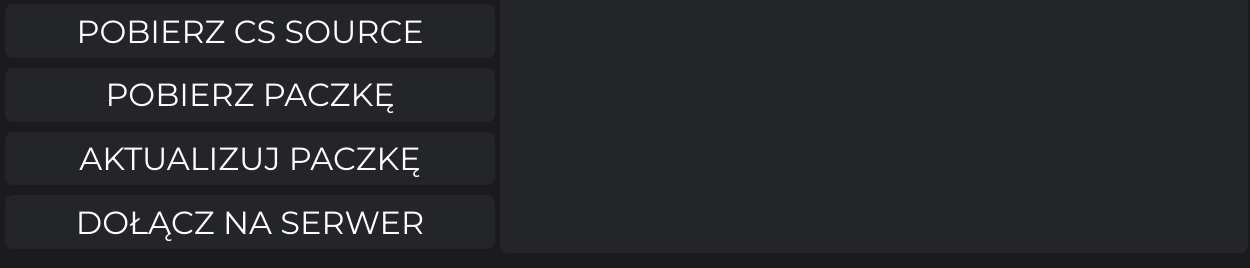
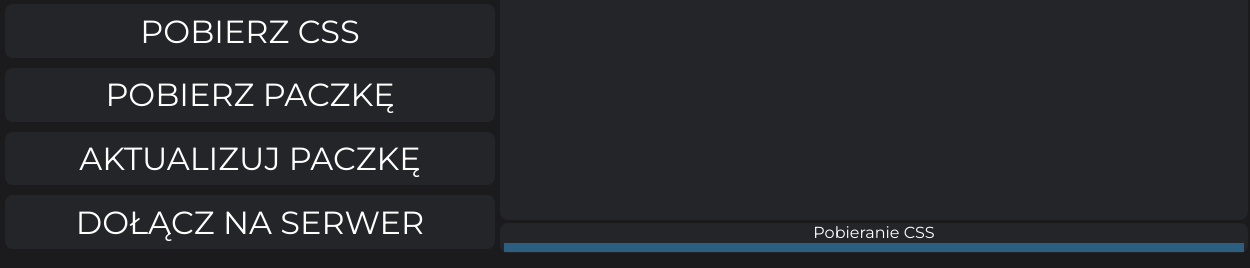
Before and after one commit to owojcikiewicz/rgngs-launcher, an Electron app: page src/index.html in a window 1250 px wide. Shown: the part 542-810 px from the top of the page. Drawn offline with Linux system fonts and the light colour scheme; no server answers.

Commit message:
added progress bar

```diff
--- a/src/index.html
+++ b/src/index.html
@@ -11,10 +11,11 @@
     <div class="content-div">
       <div class="launcher-container">
           <div class="button-main-container">
-              <button class="download-css">pobierz cs source</button>
-              <button class="download-addons">pobierz paczkę</button>
-              <button class="update-addons">aktualizuj paczkę</button>
-              <button class="join-server">dołącz na serwer</button>
+                    <button class="download-css" id="CSS-button">Pobierz css</button>
+                    <button class="download-addons" id="Addons-button" >pobierz paczkę </button>
+                    <button class="update-addons" id="Update-button">aktualizuj paczkę</button>
+                    <button class="join-server">dołącz na serwer</button>
+
           </div>
           <img class="logo" src="../assets/icon.png">
       </div>
@@ -23,6 +24,7 @@
           <div class="motd-text-container" id="motd-text">
               MOTD
           </div>
+          <div class="progress-bar" id="cssprogres" style="--width: 10" >Pobieranie</div>
       </div>
     </div>
     <header id="titlebar">
--- a/src/launcher.js
+++ b/src/launcher.js
@@ -6,6 +6,8 @@
 const closeButton = document.getElementById("close-button");
 const motd = document.getElementsByClassName("motd-text-container");
 const motdText = document.getElementsByClassName("motd-text-container").textContent;
+const progressBarText = document.getElementsByClassName("progress-bar").innerHTML;
+
 
 ipcRenderer.on("button-reply", (event, arg) => {
     console.log(arg);
@@ -20,7 +22,7 @@
     macOSNotif({
         title: args[0],
         subtitle: args[1],
-        theme: macOSNotifThemes.Dark,
+        theme: macOSNotifThemes.Light,
         btn1Text: "OK",
         btn2Text: null,
     });
@@ -45,3 +47,16 @@
 closeButton.addEventListener("click", _ => {
     ipcRenderer.send("close", "");
 });
+
+
+
+function progressBarInit(strText){
+    const progressBar = document.getElementById("cssprogres")
+    progressBar.innerHTML = strText;
+    setInterval(() => {
+        const computedStyle = getComputedStyle(progressBar)
+        const width = parseFloat(computedStyle.getPropertyValue('--width')) || 0
+        progressBar.style.setProperty('--width', width + .1)
+      }, 5)
+}
+      progressBarInit("Pobieranie CSS")
--- a/src/main.js
+++ b/src/main.js
@@ -8,7 +8,7 @@
 
 function createWindow() {
     const win = new BrowserWindow({
-        width: 500,
+        width: 1250,
         height: 750,
         frame: false,
         resizable: false,
--- a/src/styles.css
+++ b/src/styles.css
@@ -149,7 +149,7 @@
     color: var(--text2);
     padding: 10px 10px 5px 10px;
     background-color: var(--secondary);
-    height: 92%;
+    height: calc(92% - 33px);
     border-bottom-left-radius:8px;
     border-bottom-right-radius:8px;
 }
@@ -161,3 +161,35 @@
         display: none;
     }
 }
+
+/* PROGRESS BAR */
+
+.progress-bar {
+    position: relative;
+    width: 100%;
+    text-align: center;
+    align-items: center;
+    margin-top: 3px;
+    height: 30px;
+    background-color:var(--secondary);
+    border-radius: 8px;
+    color: var(--text);
+    font-size:16px;
+}
+
+
+.progress-bar::before {
+    position: absolute;
+    display: flex;
+    content: attr(data-label);
+    height: 30%;
+    min-width: 2rem;
+    max-width: calc(100% - 0.5em);
+    left: 0.25em;
+    bottom: 1px;
+    text-align: center;
+    align-items: center;
+    width: calc(var(--width, 0) * 1%);
+    background-color: var(--accent);
+
+}
```
Also changed, not shown: src/dist/macOSNotif.min.css.
